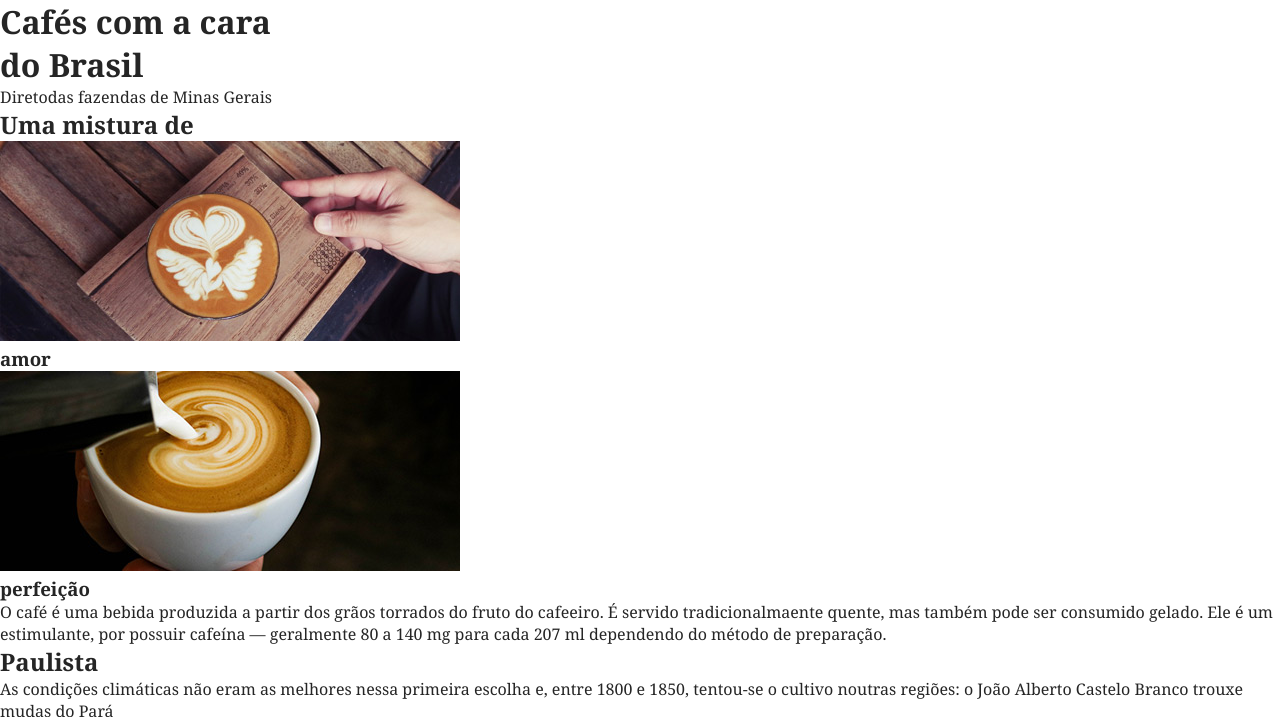
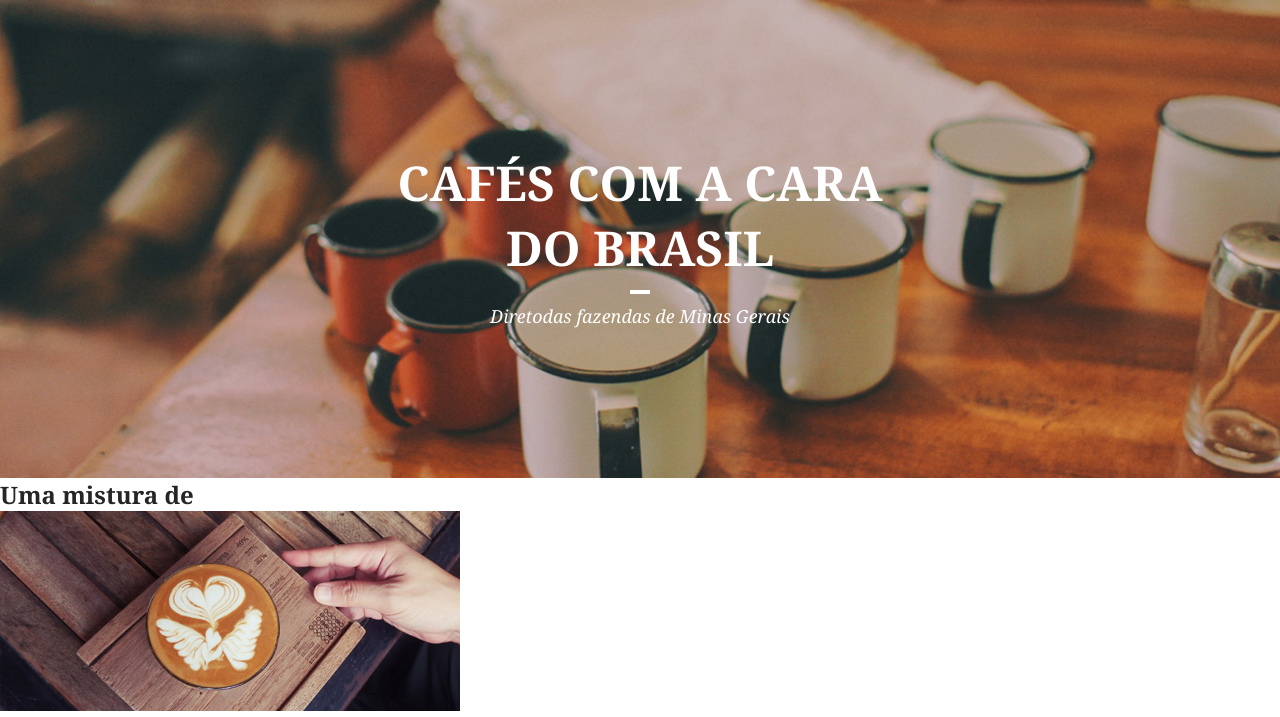
Before and after one commit to mnagahama/curso-origamid, a PHP site: page / in a window 1280 px wide. Shown: the part 84-801 px from the top of the page. Run offline with PHP 8.4, Linux system fonts and the light colour scheme.

Commit message:
add intro

```diff
--- a/css-avancado/css/style.css
+++ b/css-avancado/css/style.css
@@ -7,6 +7,8 @@ body {
   font-family: Georgia, 'Times New Roman', Times, serif;
   color: #252525;
 }
+
+/*Menu*/
 
 .menu {
   background: #252525;
@@ -46,3 +48,32 @@ a.menu-logo {
   color: #fff;
   font-size: 1.125em;
 }
+
+/*Intro*/
+
+.intro {
+  background: url('../img/bg-intro.jpg') no-repeat center center;
+  background-size: cover; /*cobre toda a área*/
+  padding: 150px 0;
+  text-align: center;
+  color: #fff;
+}
+
+.intro h1 {
+  text-transform: uppercase;
+  font-size: 3em;
+}
+
+.intro h1::after {
+  content: '';
+  display: block;
+  width: 20px;
+  height: 4px;
+  background: #fff;
+  margin: 10px auto;
+}
+
+.intro p {
+  font-style: italic;
+  font-size: 1.125em;
+}
--- a/css-avancado/index.html
+++ b/css-avancado/index.html
@@ -23,7 +23,7 @@
   </div>
   </header>
 
-  <main>
+  <main class="intro">
     <h1>Cafés com a cara <br>do Brasil</h1>
     <p>Diretodas fazendas de Minas Gerais</p>
   </main>
```
